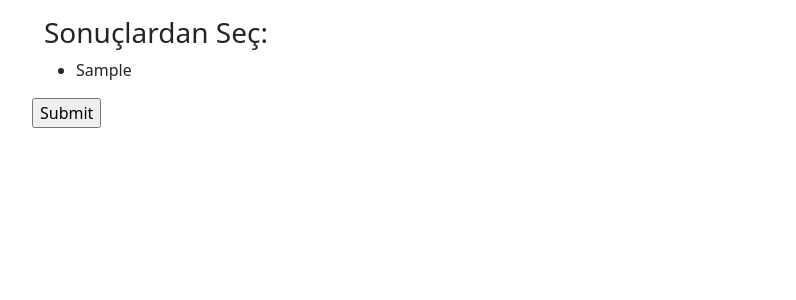
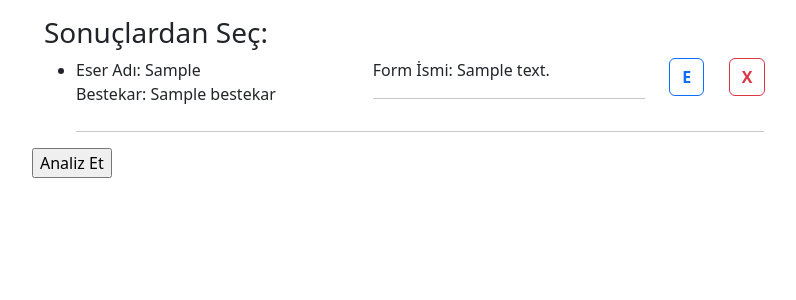
Before and after one commit to SametTasti/swe599, a Django app: template makamproject/makam_app/templates/makam_app/query_results.html in a window 1280 px wide. Shown: the part 56-356 px from the top of the page, without its empty margins (50-846 px from the left). Run offline with Django 4.2, Linux system fonts and the light colour scheme; the template is opened without the code that fills it: most values are stand-ins (such as "Sample title", 1, 10 or a date in 2020).

Commit message:
Update query result html

```diff
--- a/makamproject/makam_app/templates/makam_app/query_results.html
+++ b/makamproject/makam_app/templates/makam_app/query_results.html
@@ -24,15 +24,64 @@ Arama Sonuçları
 
                         <div class="row">
 
-                            <div class="col md-5">
-                                {{pieces.eser_adi}}
-                            </div>
+                            <div class="col-10">
 
-                            <div class="col md-5">
+                                <div class="row">
+
+                                    <div class="col-6">
+                                        Eser Adı: {{pieces.eser_adi}}
+                                        <br>
+                                        Bestekar: {{pieces.bestekar}}
+                                    </div>
+
+                                    <div class="col-6">
+                                        {% for subcomponent in pieces.subcomponents %}
+
+                                            Form İsmi: {{subcomponent.subcomponent_isim}}
+                                            <br>
+
+                                            <hr>
+
+                                            {% for key, value in subcomponent.items %}
+
+                                                {% if key == 'cesni' %}
+
+                                                    {% for cesni_element in value %}
+
+                                                        {% for cesni_property_name, cesni_property_value in cesni_element.items %}
+
+                                                            {{cesni_property_name}} : {{cesni_property_value}}
+                                                            <br>
+
+                                                        {% endfor %}
+
+                                                        <hr>
+                                                    {% endfor %}
+
+                                                {% endif %}
+
+                                            {% endfor %}
+
+                                    {% endfor %}
+                                    </div>
+
+                                </div>
 
                             </div>
 
+                            <div class="col-1">
+                                <button type="button" onclick="addPieceToAnalysis(this)"
+                                    class="btn btn-outline-primary"><b>E</b></button>
+                            </div>
+
+                            <div class="col-1">
+                                <button type="button" onclick="removePieceFromAnalysis(this)"
+                                    class="btn btn-outline-danger"><b>X</b></button>
+                            </div>
+
                         </div>
+
+                        <hr>
 
                     </li>
 
@@ -51,7 +100,7 @@ Arama Sonuçları
 
     </div>
 
-    <input type="submit" value="Submit" id="submit_all">
+    <input type="submit" value="Analiz Et" id="submit_all">
 
 </form>
 
@@ -63,22 +112,48 @@ Arama Sonuçları
     var selected_piece_pks = [];
     var selected_piece_list = document.getElementById("my_selected_pieces_list");
 
-    document.getElementById("my_pieces_list").addEventListener("click", function (e) {
+    function addPieceToAnalysis(elem) {
 
-        if (e.target && e.target.nodeName == "LI") {
+        let selected_piece_id = elem.parentNode.parentNode.parentNode.id;
 
-            if (!selected_piece_pks.includes(e.target.id)) {
+        if (!selected_piece_pks.includes(selected_piece_id)) {
 
-                selected_piece_pks.push(e.target.id);
-
-                let selected_piece_option = document.createElement('option');
-
-            }
-
-            console.log(selected_piece_pks)
+            selected_piece_pks.push(selected_piece_id);
         }
 
-    });
+        console.log(selected_piece_pks)
+    }
+
+    function removePieceFromAnalysis(elem) {
+
+        let selected_piece_id = elem.parentNode.parentNode.parentNode.id;
+
+        if (selected_piece_pks.includes(selected_piece_id)) {
+
+            selected_piece_pks.pop(selected_piece_id);
+        }
+
+        console.log(selected_piece_pks)
+    }
+
+    // document.getElementById("my_pieces_list").addEventListener("click", function (e) {
+
+    //     console.log(e.target)
+
+    //     if (e.target && e.target.nodeName == "LI") {
+
+    //         if (!selected_piece_pks.includes(e.target.id)) {
+
+    //             selected_piece_pks.push(e.target.id);
+
+    //             let selected_piece_option = document.createElement('option');
+
+    //         }
+
+    //         console.log(selected_piece_pks)
+    //     }
+
+    // });
 
 
     // $('form#my_data_form').serialize() + '&selected_makams=' + JSON.stringify(selected_makams) + '&selected_usuls=' + JSON.stringify(usul_array) + '&selected_form=' + JSON.stringify(form_name) + '&selected_subcomponents=' + JSON.stringify(subcomponent_array),
--- a/makamproject/makam_app/views.py
+++ b/makamproject/makam_app/views.py
@@ -69,6 +69,10 @@ def FindPieceView(request):
         usul = json.loads(request.POST.get('selected_usuls'))
         form = json.loads(request.POST.get('selected_form'))
         subcomponents = json.loads(request.POST.get('selected_subcomponents'))
+
+        print(type(makam))
+        print(type(usul))
+        print(type(subcomponents))
 
         pseudo_context['eser_adi'] = eser_adi
         pseudo_context['bestekar'] = bestekar
```
